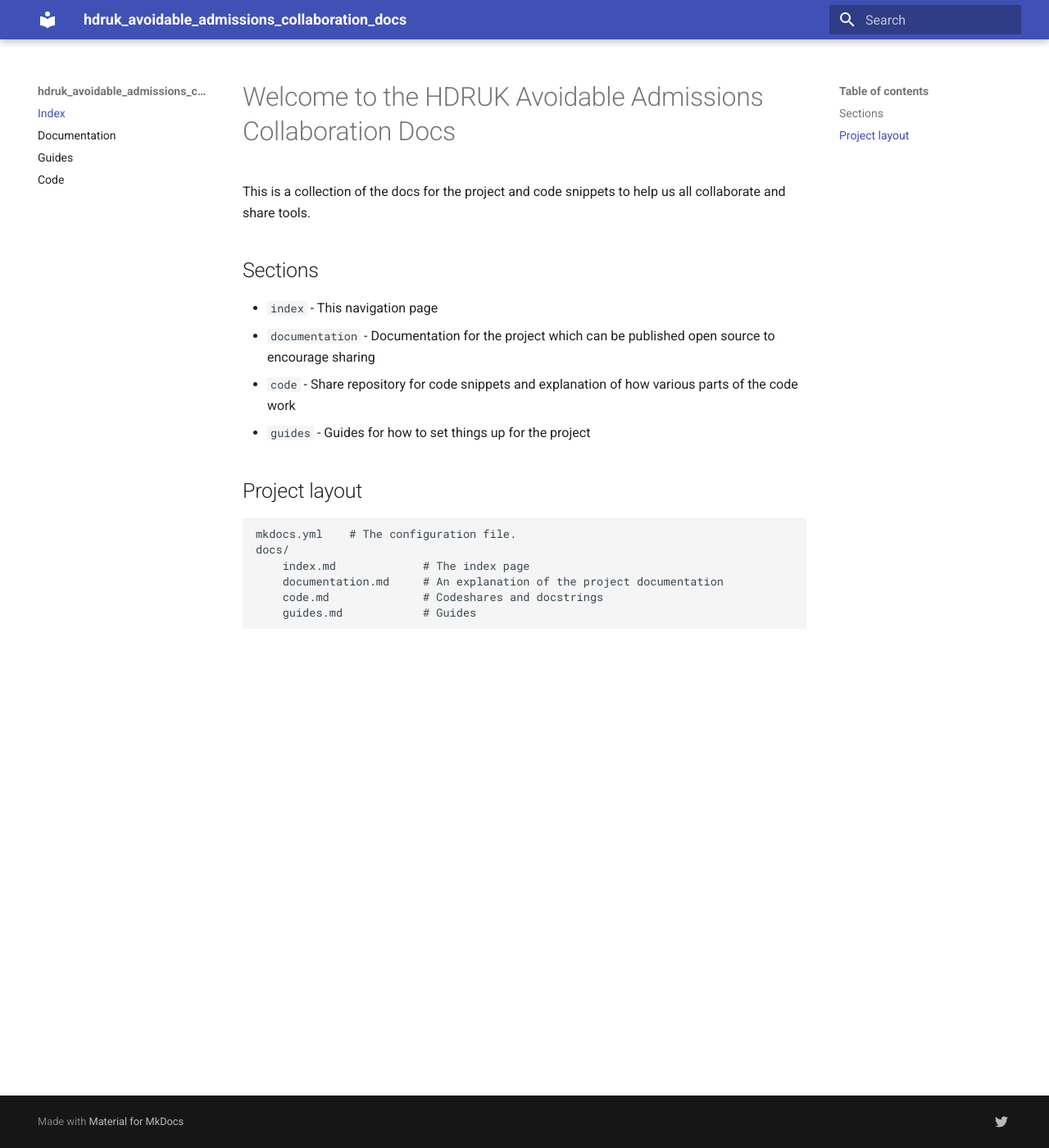
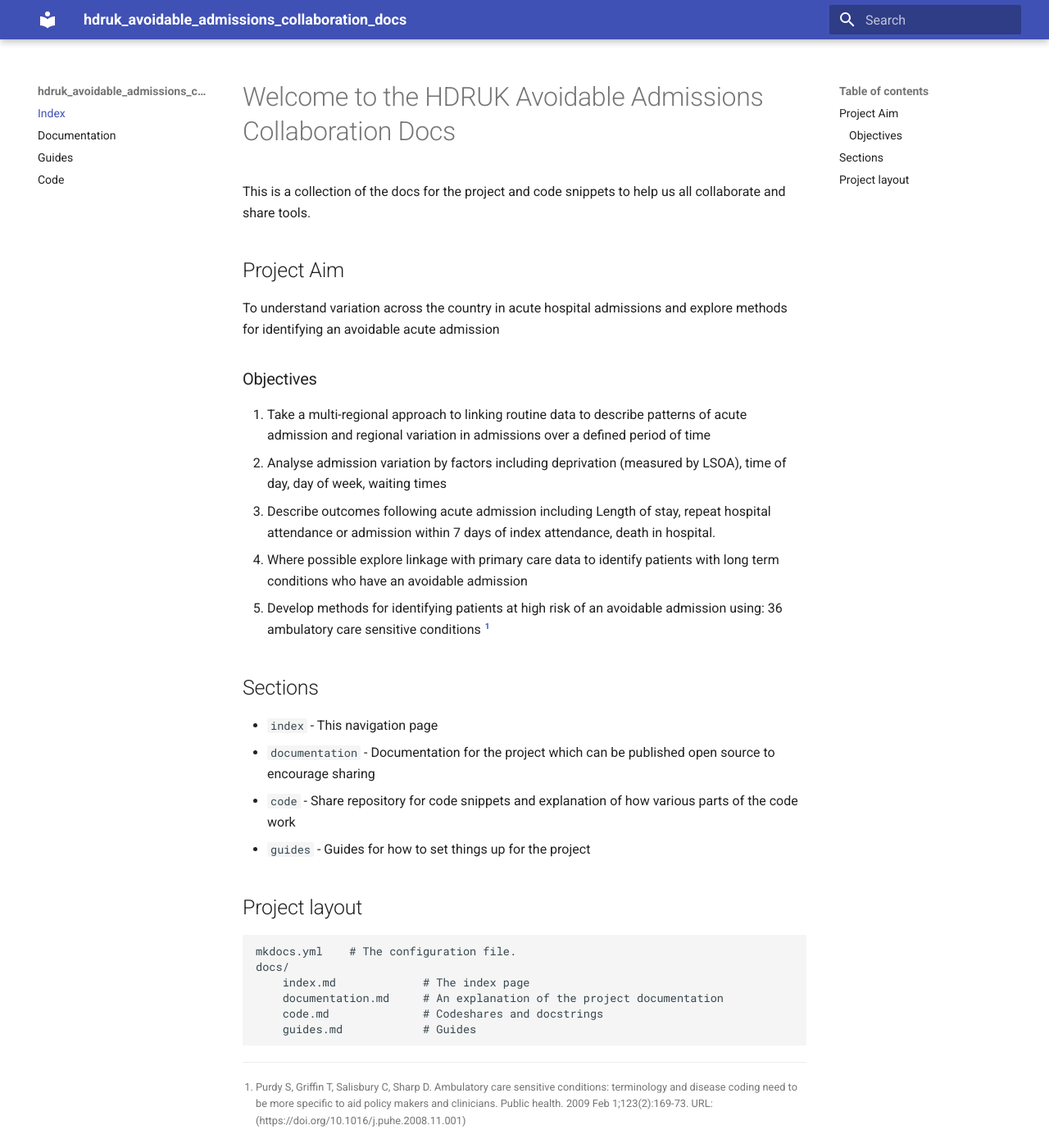
Before and after one commit to MattStammers/hdruk_avoidable_admissions_collaboration_docs, an MkDocs documentation site: the page built from docs/index.md, in a window 1280 px wide and 1400 px high. Shown: the whole window at 82% size. Built offline with MkDocs 1.6.1 and Material for MkDocs 9.7.7, drawn with Linux system fonts in a browser that asks for light colours.

Commit message:
objectives added

```diff
--- a/docs/index.md
+++ b/docs/index.md
@@ -1,6 +1,22 @@
 # Welcome to the HDRUK Avoidable Admissions Collaboration Docs
 
 This is a collection of the docs for the project and code snippets to help us all collaborate and share tools.
+
+## Project Aim
+
+To understand variation across the country in acute hospital admissions and explore methods for identifying an avoidable acute admission
+
+### Objectives
+
+1.       Take a multi-regional approach to linking routine data to describe patterns of acute admission and regional variation in admissions over a defined period of time
+2.       Analyse admission variation by factors including deprivation (measured by LSOA), time of day, day of week, waiting times
+3.       Describe outcomes following acute admission including Length of stay, repeat hospital attendance or admission within 7 days of index attendance, death in hospital.
+4.       Where possible explore linkage with primary care data to identify patients with long term conditions who have an avoidable admission
+5.       Develop methods for identifying patients at high risk of an avoidable admission using:
+36 ambulatory care sensitive conditions [^1]
+
+[^1]:
+    Purdy S, Griffin T, Salisbury C, Sharp D. Ambulatory care sensitive conditions: terminology and disease coding need to be more specific to aid policy makers and clinicians. Public health. 2009 Feb 1;123(2):169-73. URL: (https://doi.org/10.1016/j.puhe.2008.11.001)
 
 ## Sections
 
```
